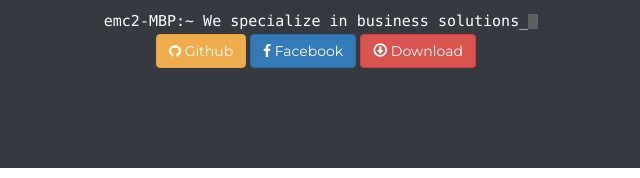
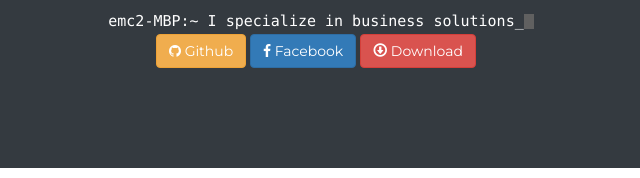
Before and after one commit to emc2solutions/emc2solutions.github.io, a plain HTML site: page index.html in a window 1280 px wide. Shown: the part 192-370 px from the top of the page, 324-964 px from the left. Drawn offline with nearby package versions, Linux system fonts and the light colour scheme.

Commit message:
Update index.html

```diff
--- a/index.html
+++ b/index.html
@@ -271,7 +271,7 @@
 
 <div class="jumbotron text-center">
   <h1>EMC2SOLUTIONS</h1>
-  <div class="text">emc2-MBP:~ We specialize in business solutions_</div>
+  <div class="text">emc2-MBP:~ I specialize in business solutions_</div>
   <form>
 
     <a class="btn btn-warning" href="https://emc2solutions.github.io/"><i class="fa fa-github"></i> Github</a>
```
